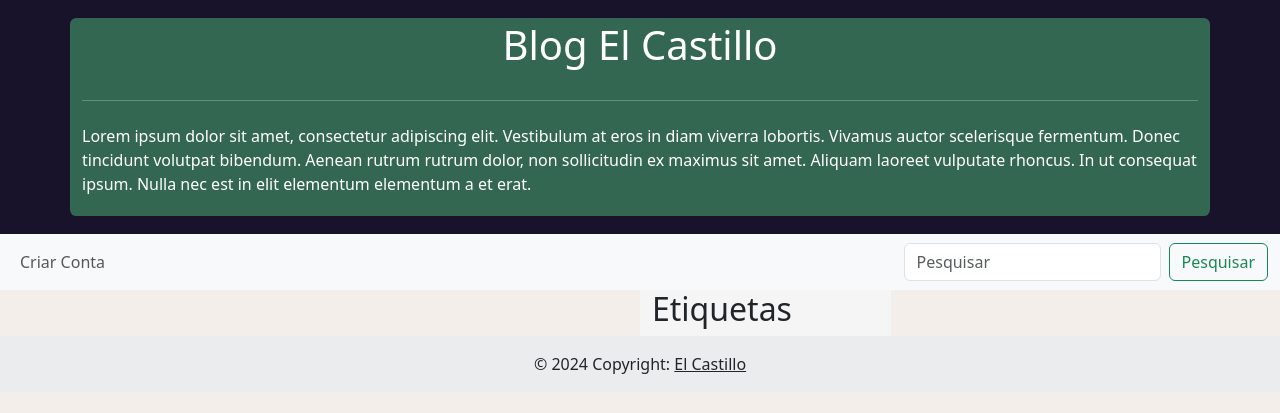
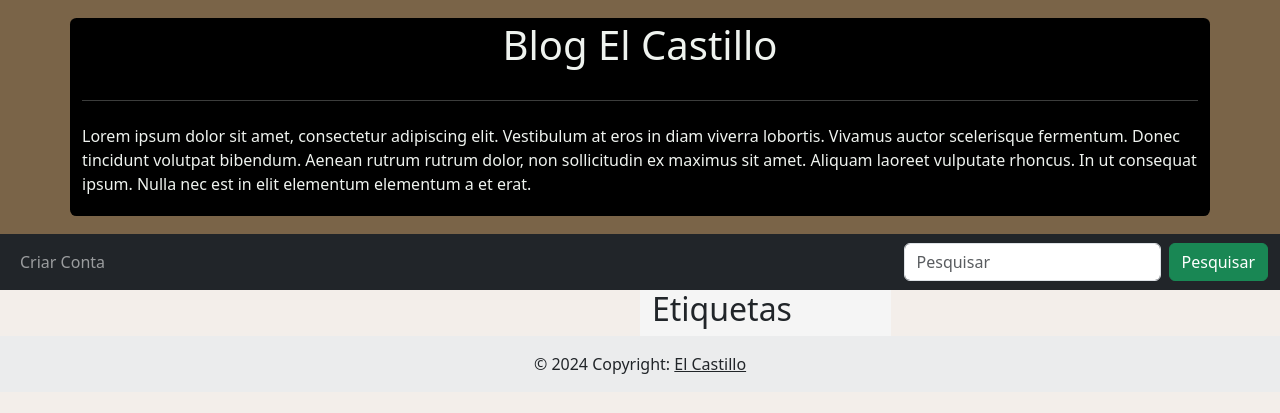
Before and after one commit to GuilhermeCastillo/myblog, a Django app: page /articles/ in a window 1280 px wide. Shown: the top 413 px of the page. Run offline with Django 5.2, Linux system fonts and the light colour scheme; data that the repository does not hold is empty.

Commit message:
ajustes html

```diff
--- a/app/templates/base.html
+++ b/app/templates/base.html
@@ -17,21 +17,21 @@
       }
 
       .header-content {
-        background: #18122b;
+        background: #7a6448;
         height: 14.6rem;
       }
 
       .intro-blog {
-        background: #346751;
-        color: #ffffff;
+        background: #000000;
+        color: #eff3ef;
         height: 12.4rem;
         border-radius: 0.4rem;
       }
 
-      .nav {
+      {% comment %} .nav {
         background: #000000;
         height: 4rem;
-      }
+      } {% endcomment %}
     </style>
   </head>
 
@@ -59,12 +59,12 @@
       </div>
     </header>
 
-    <nav class="navbar navbar-expand-lg bg-body-tertiary">
+    <nav class="navbar navbar-expand-lg navbar-dark bg-dark light">
       <div class="container-fluid">
         <div class="collapse navbar-collapse" id="navbarSupportedContent">
           <ul class="navbar-nav me-auto mb-2 mb-lg-0">
             <li class="nav-item">
-              <a class="nav-link" href="#">Criar Conta</a>
+              <a class="nav-link" href="">Criar Conta</a>
             </li>
           </ul>
           <form
@@ -80,7 +80,7 @@
               placeholder="Pesquisar"
               aria-label="Search"
             />
-            <button class="btn btn-outline-success" type="submit">
+            <button class="btn btn-success" type="submit">
               Pesquisar
             </button>
           </form>
--- a/app/urls.py
+++ b/app/urls.py
@@ -14,6 +14,7 @@ Including another URLconf
     1. Import the include() function: from django.urls import include, path
     2. Add a URL to urlpatterns:  path('blog/', include('blog.urls'))
 """
+
 from django.contrib import admin
 from django.urls import path
 from django.conf import settings
@@ -21,7 +22,7 @@ from django.conf.urls.static import static
 from articles.views import articles_view, new_article_view
 
 urlpatterns = [
-    path('admin/', admin.site.urls),
-    path('articles/', articles_view, name="articles_list"),
-    path("new_article", new_article_view, name="new_article"),
+    path("admin/", admin.site.urls),
+    path("articles/", articles_view, name="articles_list"),
+    path("new_article/", new_article_view, name="new_article"),
 ] + static(settings.MEDIA_URL, document_root=settings.MEDIA_ROOT)
--- a/articles/views.py
+++ b/articles/views.py
@@ -12,5 +12,7 @@ def articles_view(request):
 
     return render(request, "articles.html", {"articles": articles})
 
+
 def new_article_view(request):
+    print("oii")
     return
```
